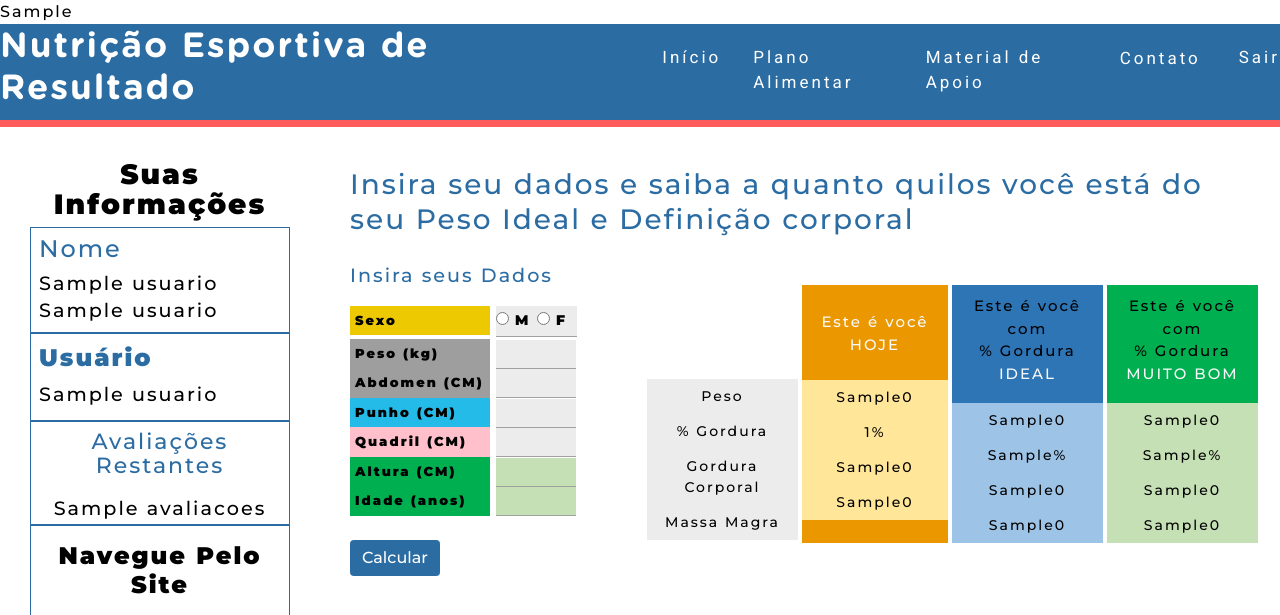
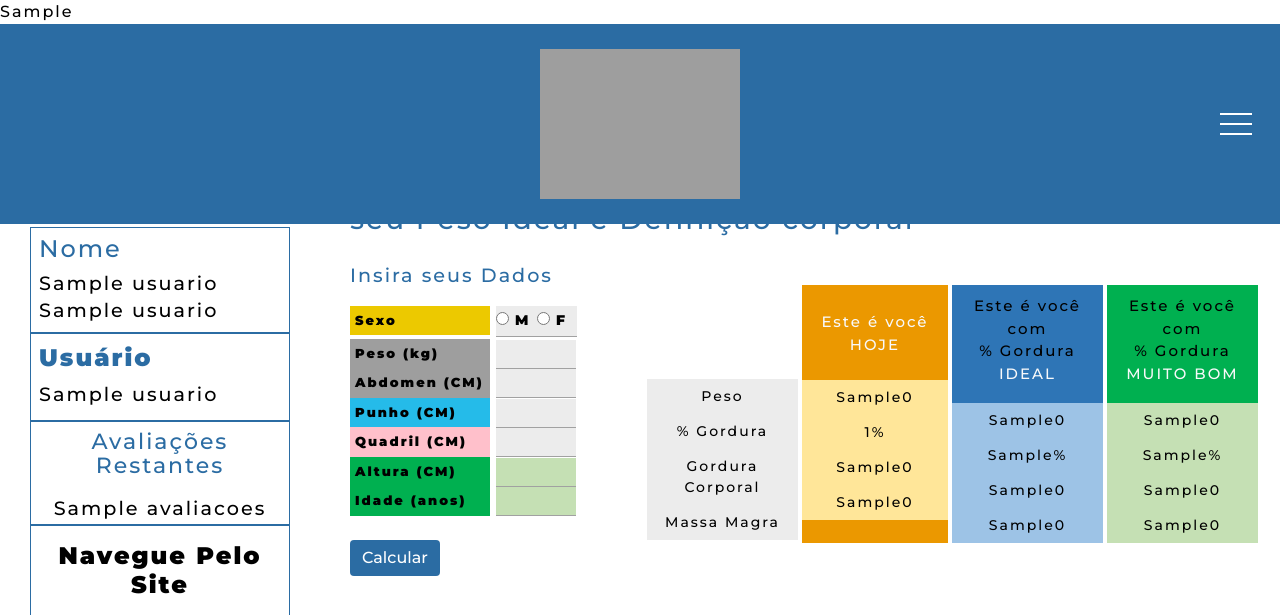
Before and after one commit to israeladolfo79/EmagrecimentoDefinitivoApp, a Django app: template core/templates/core/calculadora.html in a window 1280 px wide. Shown: the top 615 px of the page. Run offline with Django 3.2, Linux system fonts and the light colour scheme; the template is opened without the code that fills it: most values are stand-ins (such as "Sample title", 1, 10 or a date in 2020); some libraries are stand-ins or nearby versions; grey boxes are pictures that could not be loaded.

Commit message:
Update _navbar.html

```diff
--- a/core/templates/parciais/_navbar.html
+++ b/core/templates/parciais/_navbar.html
@@ -1,30 +1,138 @@
 {% load static %}
 <style>
 .mobile-logo {
-  display: none;
-  width: 200px; /* Ajuste o tamanho para um menor */
+  width: 200px;
   height: auto;
+  position: absolute;
+  left: 50%;
+  transform: translateX(-50%); /* Centraliza horizontalmente */
 }
 
-/* Responsividade para telas menores */
+a {
+    font-size: 1rem;
+    padding-top: 5px;
+    padding-bottom: 5px;
+    color: white;
+}
+
+a:hover {
+    border-bottom: solid;
+    text-decoration: none;
+    color: white;
+}
+
+nav {
+    display: flex;
+    align-items: center;
+    height: 8vh;
+    background: #2b6ca3;
+    position: relative;
+}
+
+.nav-item {
+    background-color: #4472c4;
+    border-top: 1px solid white;
+    text-align: center;
+    font-family: 'Montserrat', sans-serif;
+    font-weight: 800;
+}
+
+nav h2 {
+    padding-top: 5px;
+    color: white;
+    font-weight: 900;
+}
+
+h2 {
+    font-size: 20px;
+}
+
+.nav-list {
+    position: absolute;
+    top: 8vh;
+    right: 0;
+    width: 60vw;
+    height: 92vh;
+    z-index: 10;
+    justify-content: space-between;
+    flex-direction: column;
+    background: #ffffff;
+    align-items: center;
+    display: none;
+}
+
+.nav-list li {
+    margin-left: 0;
+    margin-top: 10vh;
+}
+
+.nav-list li a {
+    border-bottom: #2b6ca3 solid;
+    text-decoration: none;
+    color: #2b6ca3;
+    font-size: 0.75rem;
+    padding-top: 5px;
+    padding-bottom: 5px;
+}
+
+.mobile-menus {
+    display: block !important;
+    position: absolute;
+    right: 20px; /* Ajusta a posição do ícone do menu */
+    top: 50%;
+    transform: translateY(-50%); /* Mantém centralizado verticalmente */
+}
+
+.mobile-menus div {
+    width: 32px;
+    height: 2px;
+    background-color: #fff;
+    margin: 8px;
+}
+
+#contato {
+    color: white;
+    background-color: transparent;
+}
+
+/* Media Queries */
 @media (max-width: 768px) {
-  .desktop-logo {
-      display: none; /* Esconde o H2 no mobile */
+    nav {
+        height: 10vh; /* Aumenta a altura da barra de navegação */
+        padding: 0 10px;
+    }
+
+    .mobile-logo {
+        width: 150px; /* Reduz um pouco a logo no mobile */
+        top: 50%;
+        transform: translate(-50%, -50%); /* Mantém centralizada */
+    }
+
+    .mobile-menus {
+        right: 20px; /* Ajusta a posição do menu */
+    }
+
+    .nav-list {
+        width: 80vw; /* Torna o menu lateral mais espaçoso */
+        padding: 10px;
+    }
+
+    .nav-list li {
+        margin-top: 8vh; /* Aumenta o espaçamento entre os itens do menu */
+    }
   }
 
-  .mobile-logo {
-      display: block;
-      width: 100px; /* Ajuste conforme necessário */
-      height: auto;
-      margin: 0 auto; /* Centraliza */
+  @media (orientation: landscape) {
+    nav {
+      height: 25vh !important;
+    }
   }
-}
+
 </style>
+
 <script src="https://ajax.googleapis.com/ajax/libs/jquery/3.6.0/jquery.min.js"></script>
 <header style="position: fixed; width: 100vw; z-index: 9999999999999">
   <nav>
-    <h2 class="logo py-1 desktop-logo" href="/">Nutrição Esportiva de Resultado</h2>
-
     <img src="https://newemagrecimento2.s3.amazonaws.com/django-summernote/2025-01-30/c2789af5-32a6-4184-a2ce-5c4e32b581f5.png"
       alt="Logo Nutrição Esportiva"
       class="mobile-logo">
@@ -48,9 +156,7 @@
     </ul>
     {% endif %}
   </nav>
-  <script src="{% static 'core/javascript/mobile.js' %}">
-
-  </script>
+  <script src="{% static 'core/javascript/mobile.js' %}"></script>
   <script>
     function myFunction() {
       var element = document.getElementById("flut");
@@ -71,6 +177,4 @@
   <br><br>
   <a style="padding: 12px" class="my-2" href="https://web.whatsapp.com/send?phone=5511987707556" target="_blank"><i
       class="fa fa-brands fa-whatsapp fa-2x text-light"></i>Whatsapp</a>
-
-
 </div>
```
